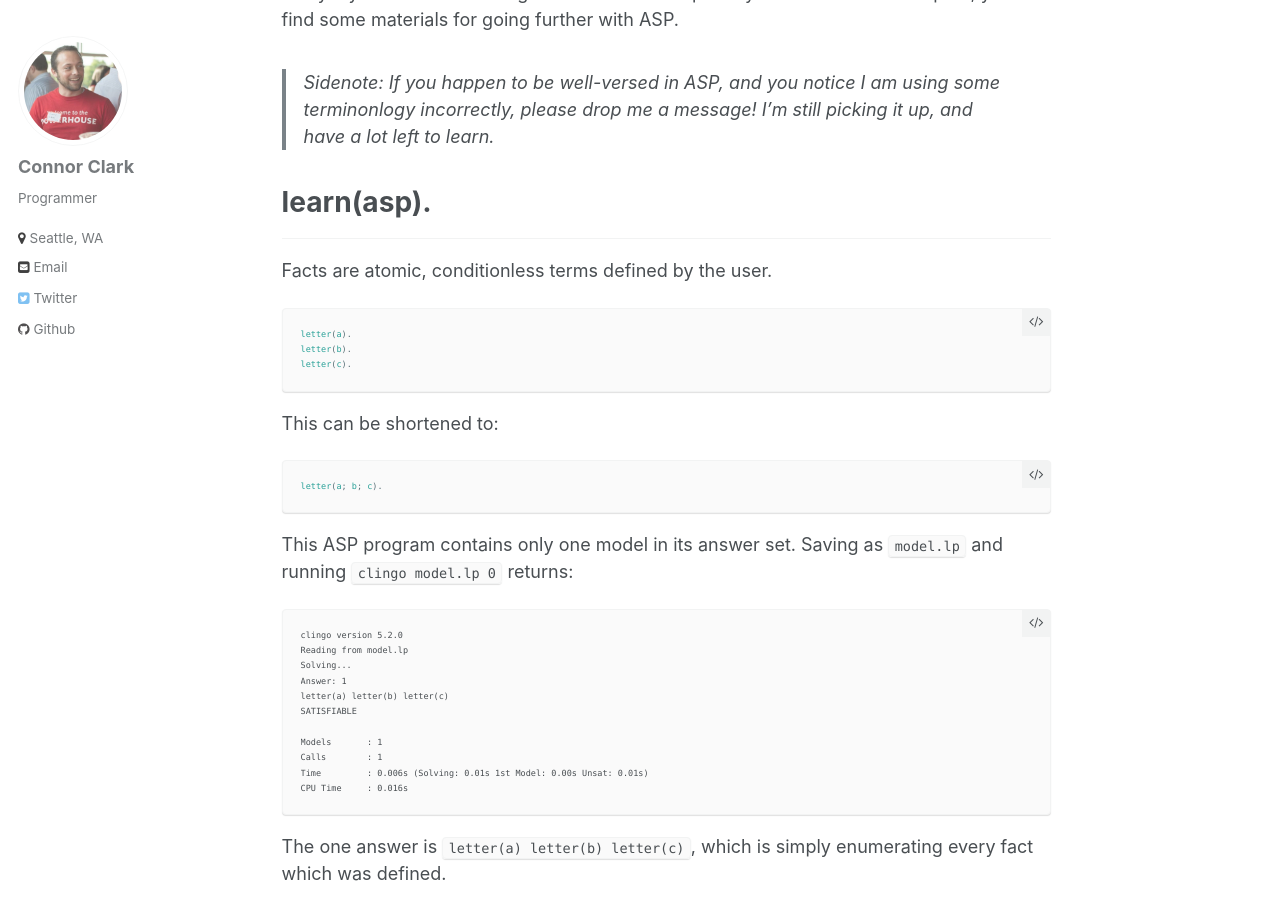
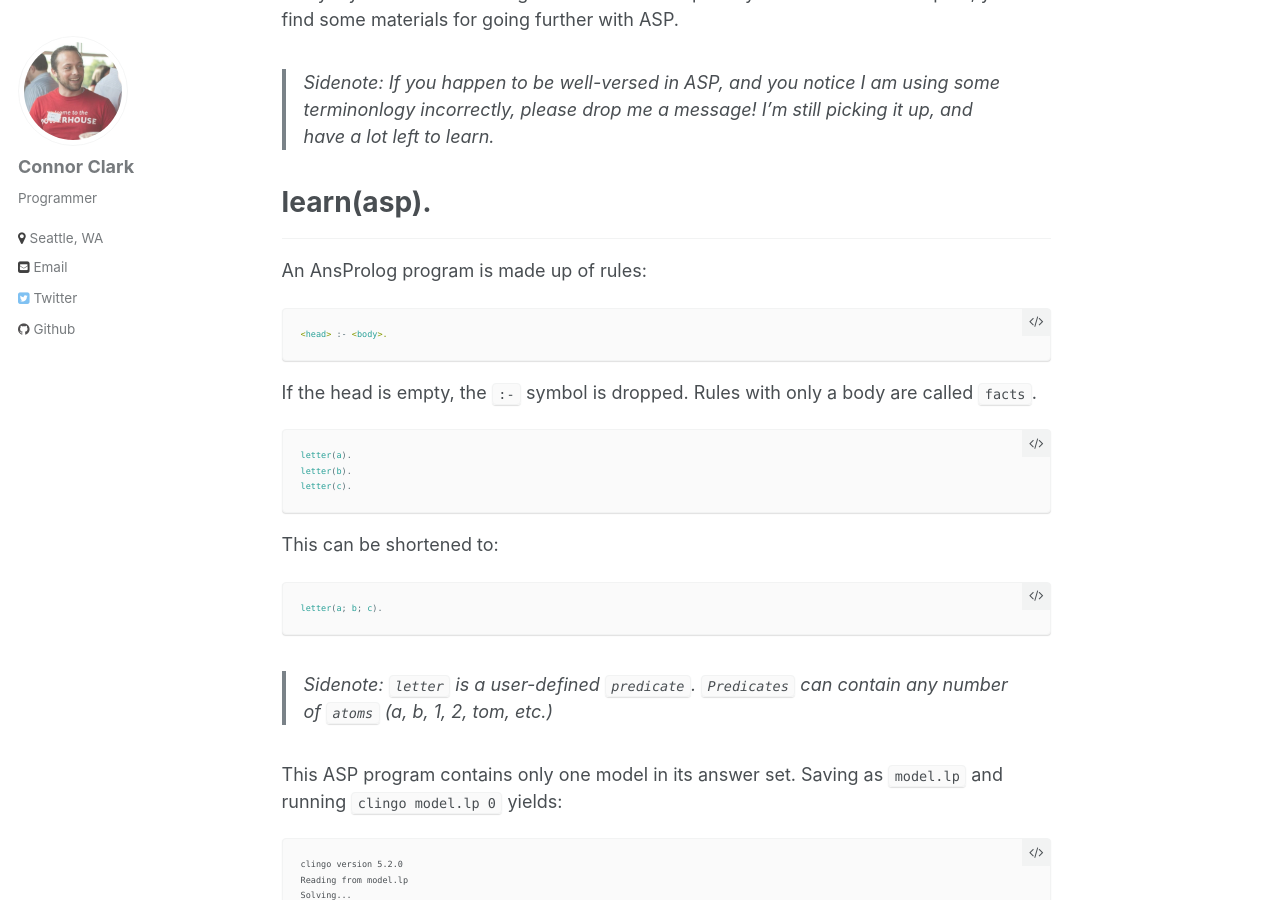
Before and after one commit to connorjclark/hoten.cc, a Jekyll site: the page built from blog/_posts/2017-07-13-a-gentle-introduction-to-asp.md, in a window 1280 px wide and 900 px high, scrolled down 444 px. Built offline with Jekyll 4.4.1, drawn with Linux system fonts in a browser that asks for light colours.

Commit message:
update post after reading wikipedia

````diff
--- a/blog/_posts/2017-07-13-a-gentle-introduction-to-asp.md
+++ b/blog/_posts/2017-07-13-a-gentle-introduction-to-asp.md
@@ -16,7 +16,13 @@ I'll try my hand at introducing some of the concepts to you. At the end of the p
 # learn(asp).
 ___
 
-Facts are atomic, conditionless terms defined by the user.
+An AnsProlog program is made up of rules:
+
+```prolog
+<head> :- <body>.
+```
+
+If the head is empty, the `:-` symbol is dropped. Rules with only a body are called `facts`.
 
 ```prolog
 letter(a).
@@ -30,7 +36,9 @@ This can be shortened to:
 letter(a; b; c).
 ```
 
-This ASP program contains only one model in its answer set. Saving as `model.lp` and running `clingo model.lp 0` returns:
+> Sidenote: `letter` is a user-defined `predicate`. `Predicates` can contain any number of `atoms` (a, b, 1, 2, tom, etc.)
+
+This ASP program contains only one model in its answer set. Saving as `model.lp` and running `clingo model.lp 0` yields:
 
 ```
 clingo version 5.2.0
````
